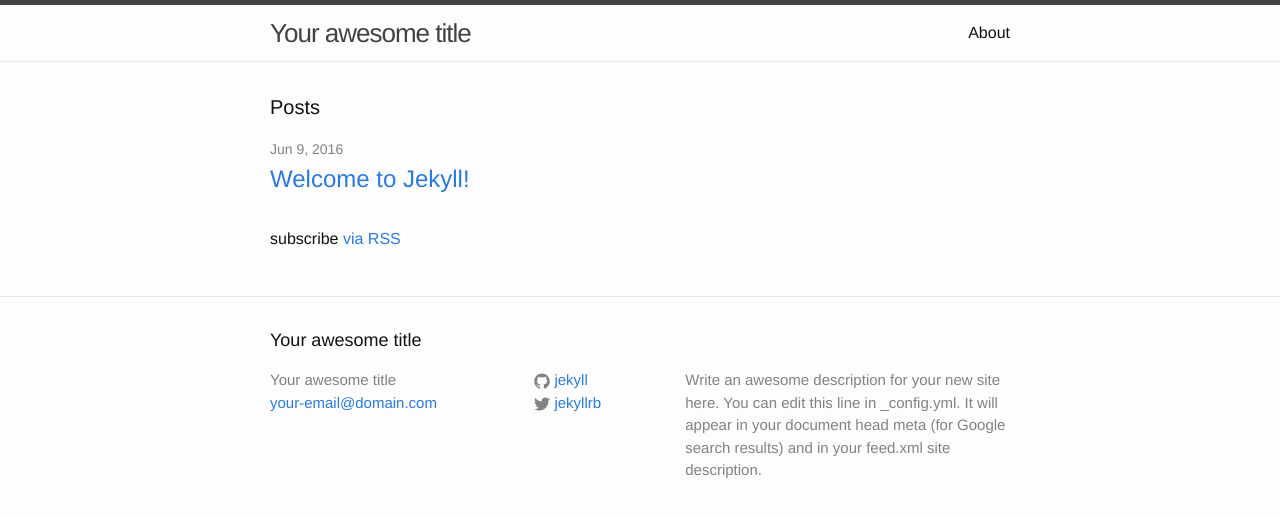
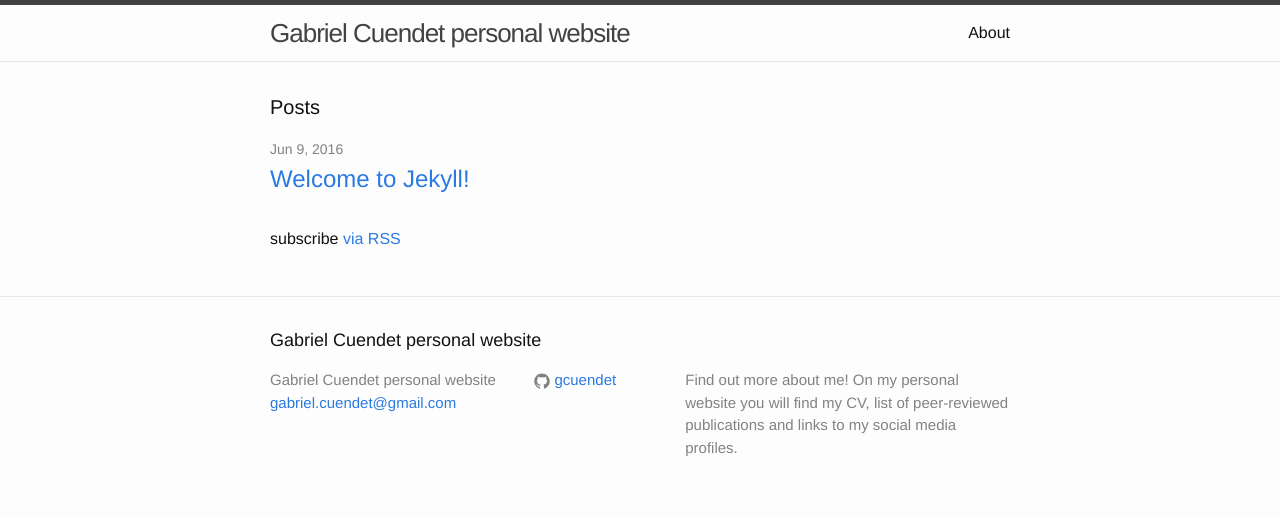
Before and after one commit to gcuendet/gcuendet.github.io, a Jekyll site: the page built from index.html, in a window 1280 px wide. Shown: the top 517 px of the page. Built offline with Jekyll 4.4.1, drawn with Linux system fonts in a browser that asks for light colours.

Commit message:
Change config

```diff
--- a/_config.yml
+++ b/_config.yml
@@ -6,16 +6,15 @@
 # 'jekyll serve'. If you change this file, please restart the server process.
 
 # Site settings
-title: Your awesome title
-email: your-email@domain.com
+title: Gabriel Cuendet personal website
+email: gabriel.cuendet@gmail.com
 description: > # this means to ignore newlines until "baseurl:"
-  Write an awesome description for your new site here. You can edit this
-  line in _config.yml. It will appear in your document head meta (for
-  Google search results) and in your feed.xml site description.
+  Find out more about me! On my personal website you will find my CV, list of
+  peer-reviewed publications and links to my social media profiles.
 baseurl: "" # the subpath of your site, e.g. /blog
-url: "http://yourdomain.com" # the base hostname & protocol for your site
-twitter_username: jekyllrb
-github_username:  jekyll
+url: "http://gcuendet.github.io" # the base hostname & protocol for your site
+#twitter_username:
+github_username:  gcuendet
 
 # Build settings
 markdown: kramdown
```
